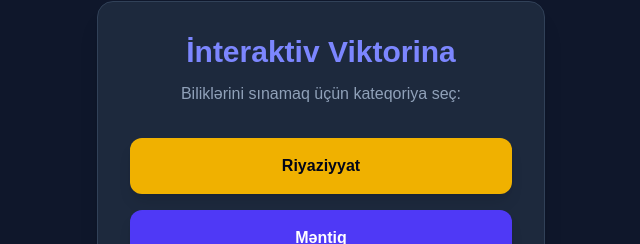
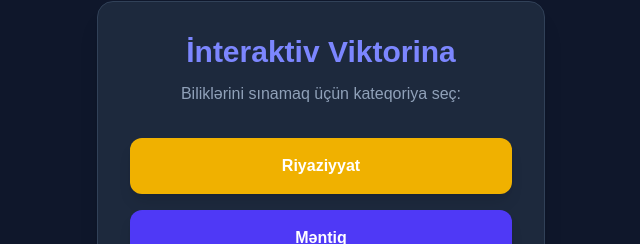
Before and after one commit to Ilaha-Farzaliyeva/quiz-app, a Next.js app: page / in a window 1280 px wide. Shown: the part 178-422 px from the top of the page, without its empty margins (319-959 px from the left). Built offline with nearby package versions, Linux system fonts and the light colour scheme.

Commit message:
style: change text color

```diff
--- a/app/page.tsx
+++ b/app/page.tsx
@@ -17,7 +17,7 @@ export default function Home() {
         <div className="space-y-4">
           <button
             onClick={() => handleSelectCategory("math")}
-            className="w-full py-4 bg-yellow-500 hover:bg-yellow-600 text-slate-950 font-semibold rounded-xl transition duration-200 shadow-lg cursor-pointer"
+            className="w-full py-4 bg-yellow-500 hover:bg-yellow-600 text-white font-semibold rounded-xl transition duration-200 shadow-lg cursor-pointer"
           >
             Riyaziyyat
           </button>
```
